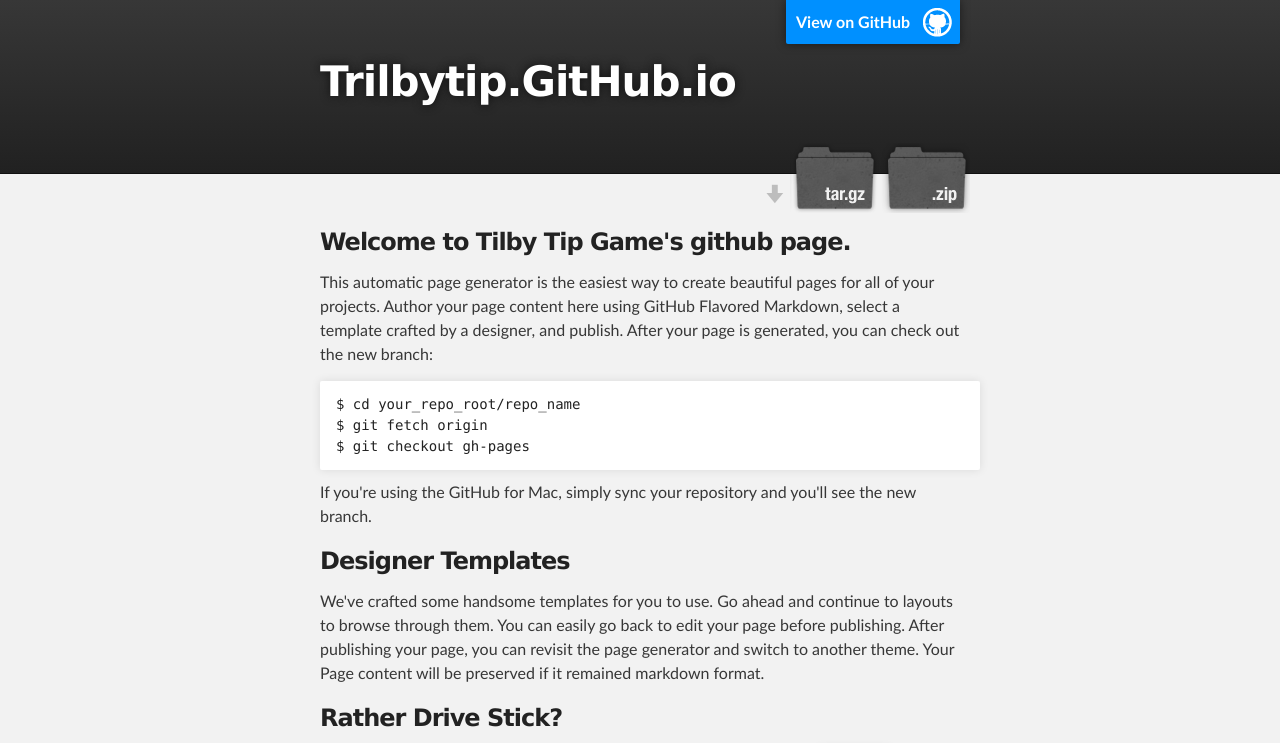
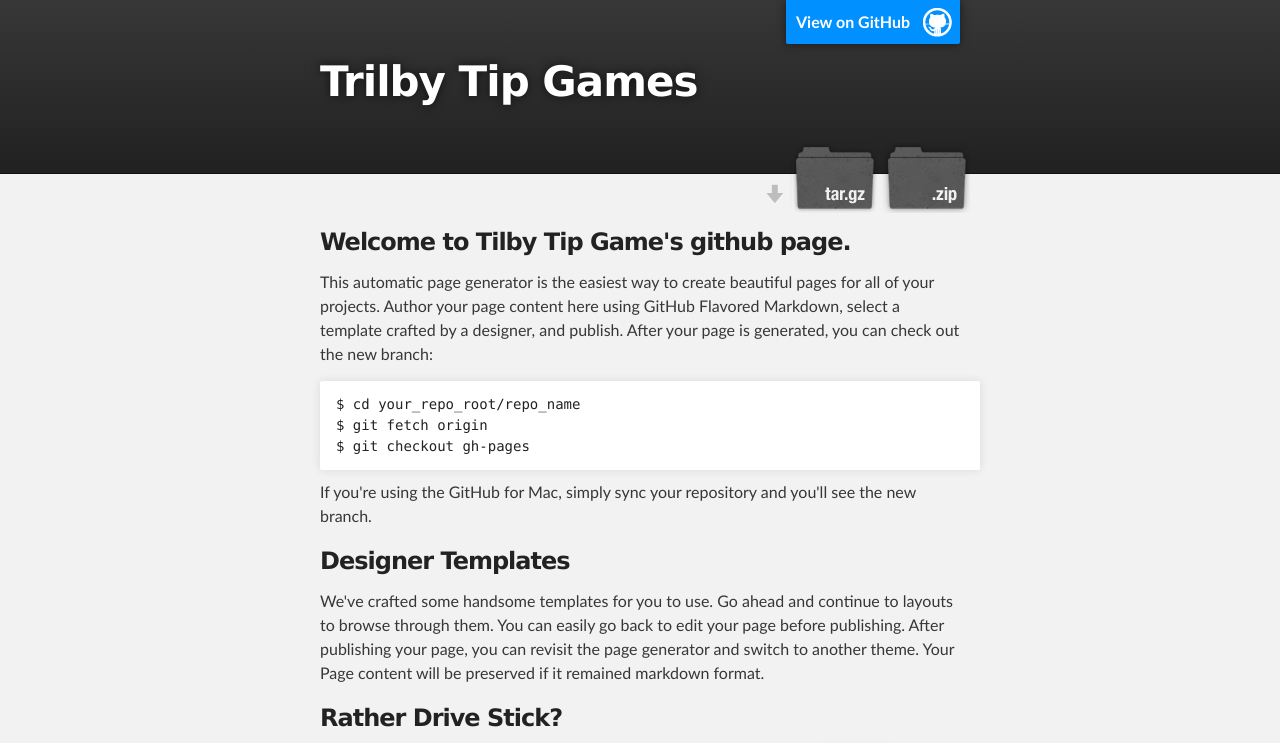
Before and after one commit to TribyTip/tribytip.github.io, a plain HTML site: page index.html in a window 1280 px wide. Shown: the top 743 px of the page. Drawn offline with Linux system fonts and the light colour scheme.

Commit message:
Changed title

```diff
--- a/index.html
+++ b/index.html
@@ -18,7 +18,7 @@
         <header class="inner">
           <a id="forkme_banner" href="https://github.com/TribyTip/trilbytip.github.io">View on GitHub</a>
 
-          <h1 id="project_title">Trilbytip.GitHub.io</h1>
+          <h1 id="project_title">Trilby Tip Games</h1>
           <h2 id="project_tagline"></h2>
 
             <section id="downloads">
```
